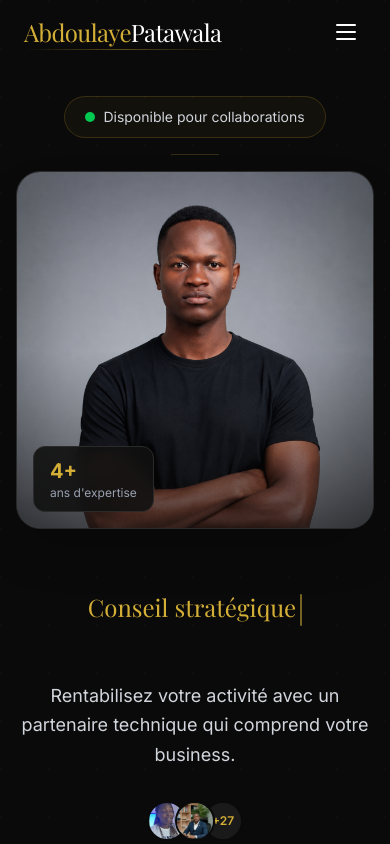
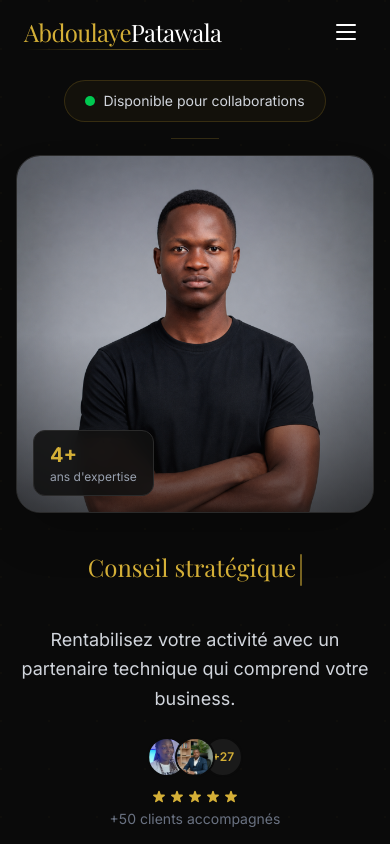
Before and after one commit to PATAWALA/Abdoulaye-Patawala, a Next.js app: page / in a window 390 px wide. Shown: the top 844 px of the page. Built offline with nearby package versions, Linux system fonts and the light colour scheme; no server answers; the database is empty; a web font is replaced by a local one.

Commit message:
69 update

```diff
--- a/src/components/sections/Hero.tsx
+++ b/src/components/sections/Hero.tsx
@@ -45,7 +45,7 @@ const Hero: React.FC = () => {
     document.getElementById('portfolio')?.scrollIntoView({ behavior: 'smooth' });
 
   return (
-    <section id="hero" className="min-h-screen flex flex-col justify-center pt-24 pb-12 px-4 md:px-16 max-w-7xl mx-auto relative">
+    <section id="hero" className="min-h-screen flex flex-col justify-center pt-20 pb-8 px-4 md:px-16 max-w-7xl mx-auto relative">
       {/* Texture de fond : points dorés ultra‑légers */}
       <div
         className="absolute inset-0 opacity-[0.03] pointer-events-none"
@@ -56,7 +56,7 @@ const Hero: React.FC = () => {
       />
 
       {/* Mobile : Badge + Photo collés */}
-      <div className="flex flex-col items-center gap-4 mb-10 lg:hidden motion-safe:animate-fade-in">
+      <div className="flex flex-col items-center gap-4 mb-6 lg:hidden motion-safe:animate-fade-in">
         <div className="inline-flex items-center gap-2 px-5 py-2.5 rounded-full border border-gold-500/20 bg-gold-500/5">
           <span className="relative flex h-2.5 w-2.5">
             <span className="animate-ping absolute inline-flex h-full w-full rounded-full bg-green-400 opacity-75" />
@@ -84,7 +84,7 @@ const Hero: React.FC = () => {
       </div>
 
       {/* Desktop : Badge centré + filet */}
-      <div className="hidden lg:flex flex-col items-center mb-12 motion-safe:animate-fade-in">
+      <div className="hidden lg:flex flex-col items-center mb-8 motion-safe:animate-fade-in">
         <div className="inline-flex items-center gap-2 px-5 py-2.5 rounded-full border border-gold-500/20 bg-gold-500/5">
           <span className="relative flex h-2.5 w-2.5">
             <span className="animate-ping absolute inline-flex h-full w-full rounded-full bg-green-400 opacity-75" />
@@ -93,14 +93,14 @@ const Hero: React.FC = () => {
           <span className="text-sm text-gray-300">Disponible pour collaborations</span>
         </div>
         {/* Filet doré sous le badge (desktop) */}
-        <div className="w-12 h-px bg-gold-400/20 mt-3" />
+        <div className="w-12 h-px bg-gold-400/20 mt-2" />
       </div>
 
       {/* Grille desktop */}
-      <div className="grid lg:grid-cols-2 gap-10 lg:gap-20 items-center w-full">
+      <div className="grid lg:grid-cols-2 gap-8 lg:gap-12 items-center w-full">
         {/* Texte */}
-        <div className="space-y-8 text-center lg:text-left motion-safe:animate-fade-in">
-          <div className="min-h-[5rem] md:min-h-[6rem] flex items-center justify-center lg:justify-start">
+        <div className="space-y-6 text-center lg:text-left motion-safe:animate-fade-in">
+          <div className="min-h-[4rem] md:min-h-[5rem] flex items-center justify-center lg:justify-start">
             <h1 className="text-2xl md:text-5xl lg:text-6xl font-display text-gold-400 leading-tight">
               {displayedText}
               <span className="inline-block w-0.5 h-8 md:h-12 bg-gold-400 ml-1 animate-pulse align-middle rounded-full" />
@@ -186,19 +186,19 @@ const Hero: React.FC = () => {
 export default Hero;
 
 export const HeroSkeleton: React.FC = () => (
-  <section className="min-h-screen flex flex-col justify-center pt-24 pb-12 px-4 md:px-16 max-w-7xl mx-auto">
-    <div className="flex flex-col items-center gap-4 mb-10 lg:hidden">
+  <section className="min-h-screen flex flex-col justify-center pt-20 pb-8 px-4 md:px-16 max-w-7xl mx-auto">
+    <div className="flex flex-col items-center gap-4 mb-6 lg:hidden">
       <div className="h-8 w-56 bg-dark-600 rounded-full animate-pulse" />
       <div className="w-12 h-px bg-dark-600 animate-pulse" />
       <div className="w-full max-w-sm aspect-square rounded-3xl bg-dark-600 animate-pulse" />
     </div>
-    <div className="hidden lg:flex flex-col items-center mb-12">
+    <div className="hidden lg:flex flex-col items-center mb-8">
       <div className="h-8 w-56 bg-dark-600 rounded-full animate-pulse" />
-      <div className="w-12 h-px bg-dark-600 animate-pulse mt-3" />
+      <div className="w-12 h-px bg-dark-600 animate-pulse mt-2" />
     </div>
-    <div className="grid lg:grid-cols-2 gap-10 lg:gap-20 items-center w-full">
-      <div className="space-y-8">
-        <div className="h-16 w-3/4 bg-dark-600 rounded animate-pulse mx-auto lg:mx-0" />
+    <div className="grid lg:grid-cols-2 gap-8 lg:gap-12 items-center w-full">
+      <div className="space-y-6">
+        <div className="h-12 w-3/4 bg-dark-600 rounded animate-pulse mx-auto lg:mx-0" />
         <div className="h-6 w-2/3 bg-dark-600 rounded animate-pulse mx-auto lg:mx-0" />
         <div className="flex flex-col sm:flex-row items-center justify-center lg:justify-start gap-3">
           <div className="flex -space-x-3">
```
